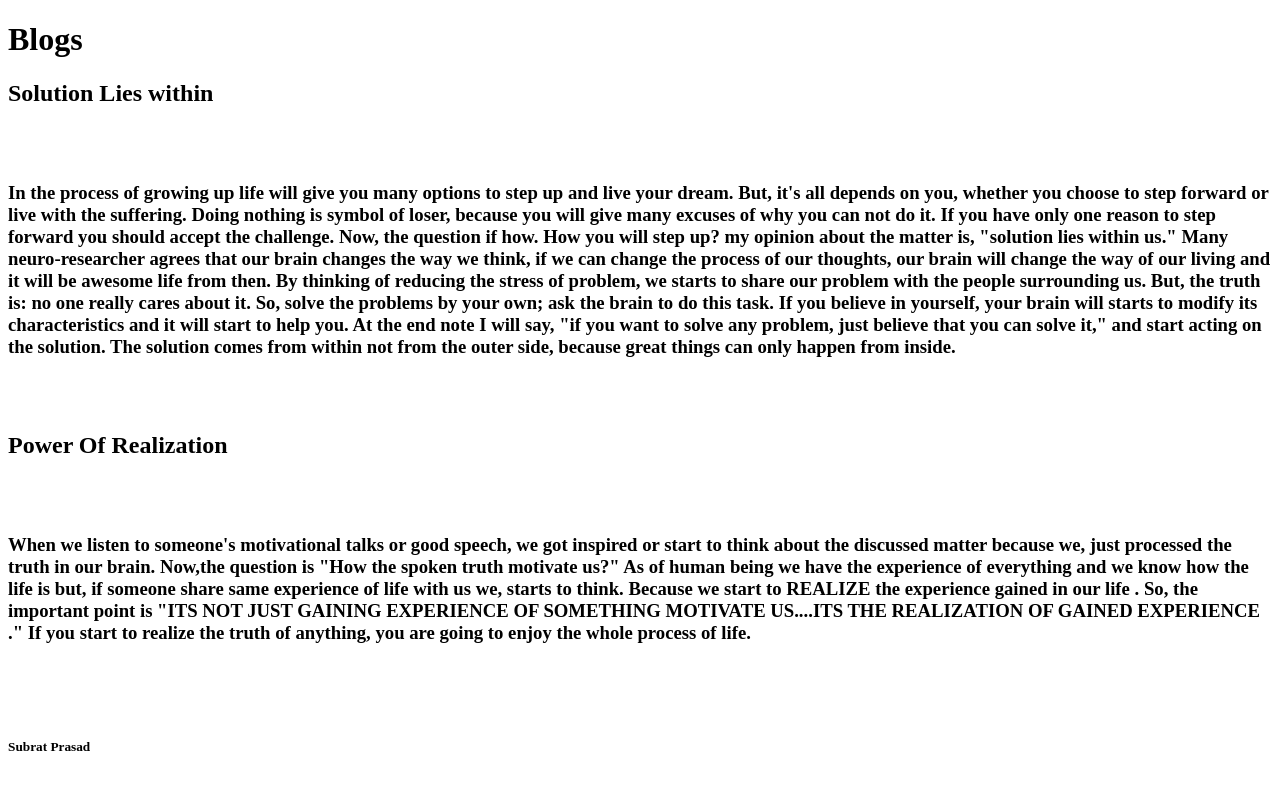
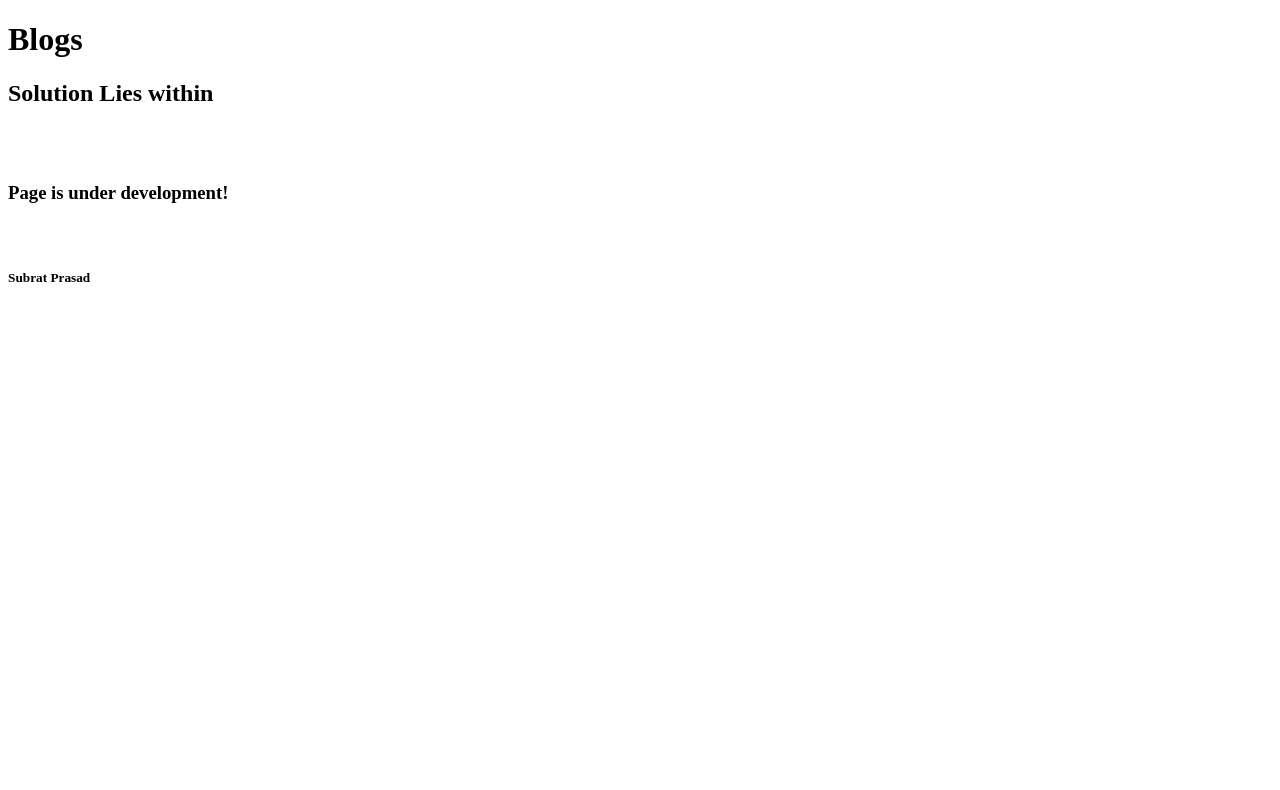
Before and after one commit to DevSPP/DevSPP.github.io, a website: page blogs.html in a window 1280 px wide. Drawn offline with Linux system fonts and the light colour scheme.

Commit message:
blog page under development

```diff
--- a/blogs.html
+++ b/blogs.html
@@ -12,22 +12,7 @@
     <h1>Blogs</h1>
     <h2>Solution Lies within</h2>
     <br><br>
-    <h3>In the process of growing up life will give you many options to step up and live your dream. But, it's all depends on you, whether you choose to step forward or live with the suffering. Doing nothing is symbol of loser, because you will give many excuses of why you can not do it. If you have only one reason to step forward you should accept the challenge.
-
-        Now, the question if how. How you will step up? my opinion about the matter is, "solution lies within us." Many neuro-researcher agrees that our brain changes the way we think, if we can change the process of our thoughts, our brain will change the way of our living and it will be awesome life from then. By thinking of reducing the stress of problem, we starts to share our problem with the people surrounding us. But, the truth is: no one really cares about it. So, solve the problems by your own; ask the brain to do this task. If you believe in yourself, your brain will starts to modify its characteristics and it will start to help you.
-
-         At the end note I will say, "if you want to solve any problem, just believe that you can solve it," and start acting on the solution. The solution comes from within not from the outer side, because great things can only happen from inside. </h3>
-         <br><br>
-   <h2>Power Of Realization</h2>
-   <br><br>
-   <h3>When we listen to someone's motivational talks or good speech, we got inspired or start to think about the discussed matter because we, just processed the truth in our brain.
-
-    Now,the question is "How the spoken truth motivate us?" As of human being we have the experience of everything and we know how the life is but, if someone share same experience of life with us we, starts to think.
-
-    Because we start to REALIZE the experience gained in our life . So, the important point is "ITS NOT JUST GAINING EXPERIENCE OF SOMETHING MOTIVATE US....ITS THE REALIZATION OF GAINED EXPERIENCE ."
-
-    If you start to realize the truth of anything, you are going to enjoy the whole process of life.</h3>
-
+    <h3>Page is under development!
     <br><br><br>
     <h5>Subrat Prasad</h5>
 </body>
```
